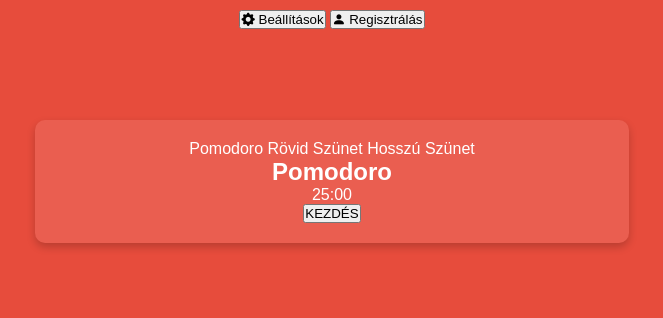
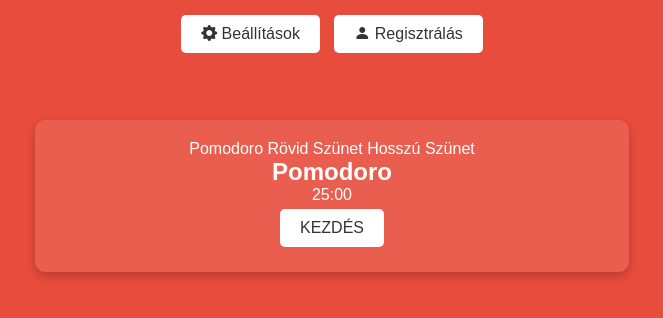
Before and after one commit to nacsacsa/Pomodoro, a PHP site: page / in a window 1280 px wide. Shown: the top 318 px of the page, without its empty margins (308-971 px from the left). Run offline with PHP 8.4, Linux system fonts and the light colour scheme.

Commit message:
style.css gombok formázása

```diff
--- a/Projekt/Frontend/style.css
+++ b/Projekt/Frontend/style.css
@@ -52,3 +52,15 @@ main {
     box-shadow: 0px 4px 8px rgba(0, 0, 0, 0.2);
     margin-top: 20px;
 }
+
+button {
+    background-color: white;
+    color: #333;
+    border: none;
+    border-radius: 5px;
+    padding: 10px 20px;
+    font-size: 1em;
+    cursor: pointer;
+    transition: background-color 0.3s;
+    margin: 5px;
+}
```
